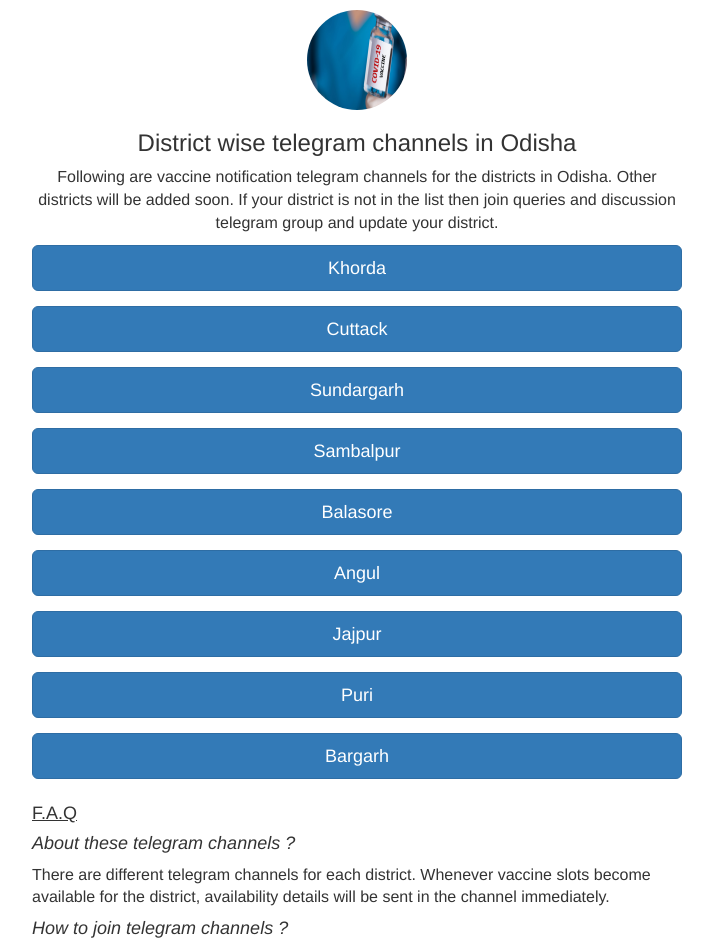
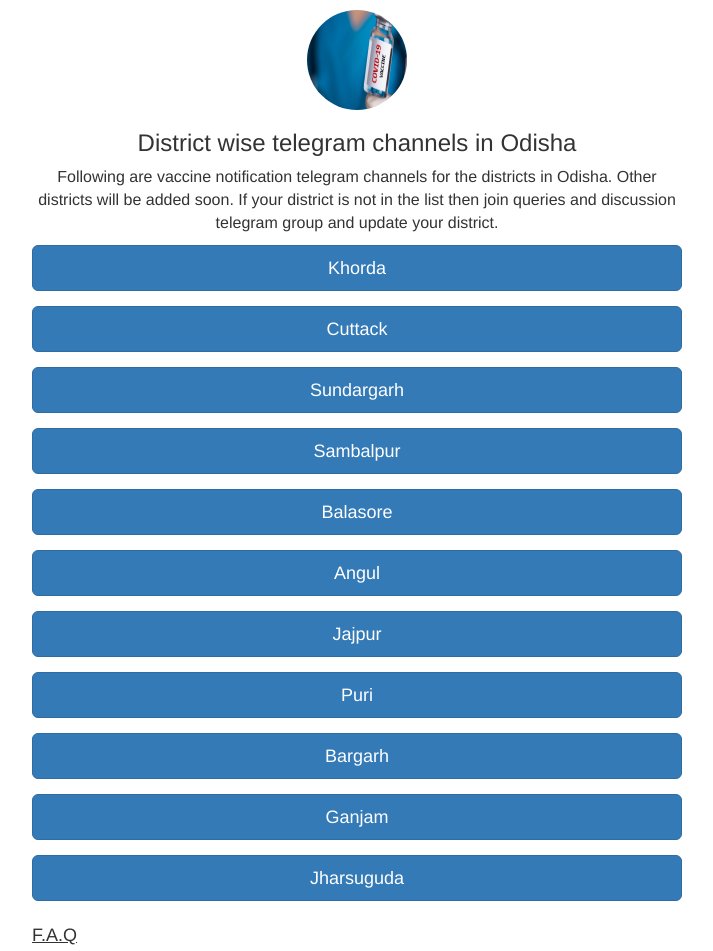
Before and after one commit to dassubhasish96/odisha-vaccine-alerts, a React (Create React App) app: page / in a window 1280 px wide. Shown: the top 951 px of the page, without its empty margins (298-1011 px from the left). Built offline with nearby package versions, Linux system fonts and the light colour scheme.

Commit message:
added ganjam and jharsuguda

```diff
--- a/src/components/Body/body.component.js
+++ b/src/components/Body/body.component.js
@@ -38,6 +38,12 @@ function Body(props) {
                    <FormGroup>
                    <Button href = "https://telegram.me/bargarh_vaccine_alerts" color="primary" size="lg" block>Bargarh</Button>
                    </FormGroup>
+                   <FormGroup>
+                   <Button href = "https://telegram.me/ganjam_vaccine_alerts" color="primary" size="lg" block>Ganjam</Button>
+                   </FormGroup>
+                   <FormGroup>
+                   <Button href = "https://telegram.me/jharsuguda_vaccine_alerts" color="primary" size="lg" block>Jharsuguda</Button>
+                   </FormGroup>
            </Form>
         </Fragment>
     );
```
